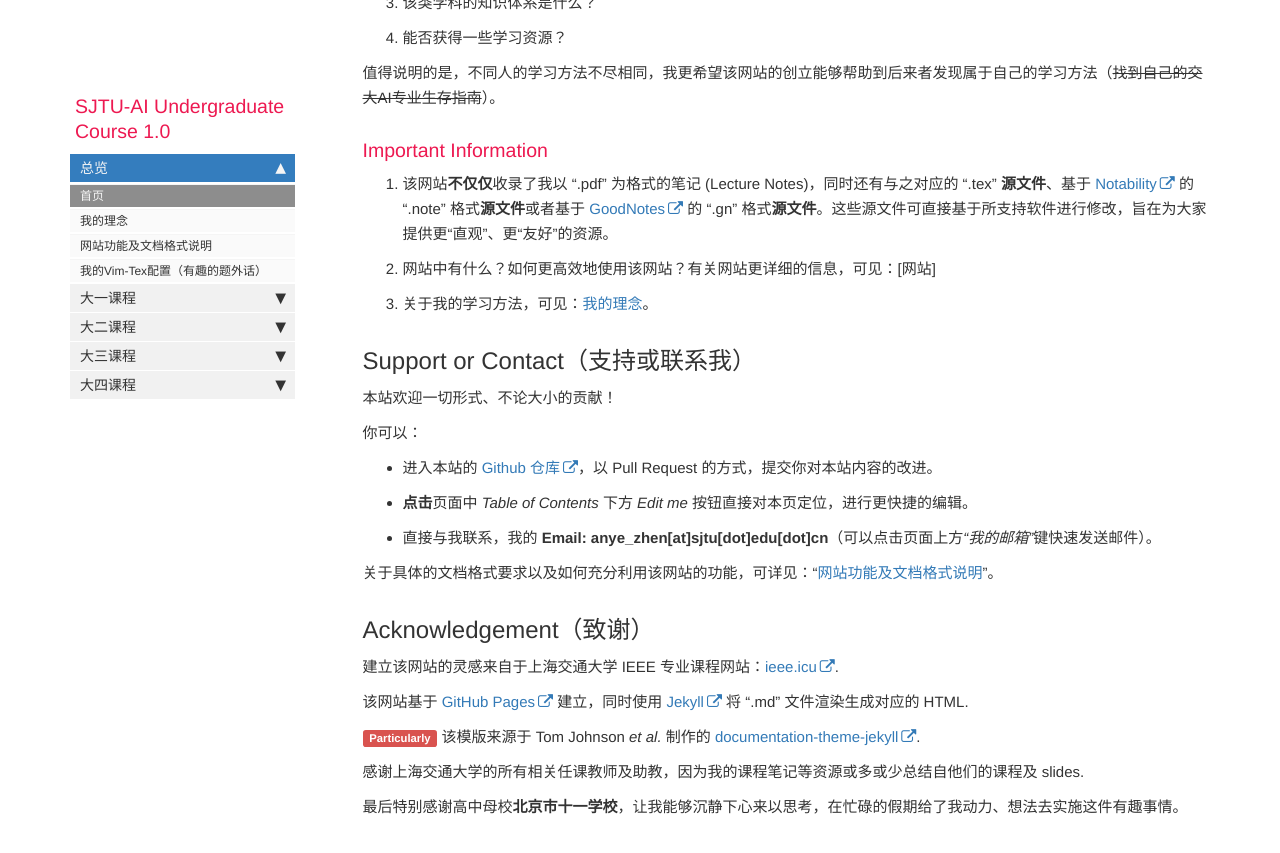
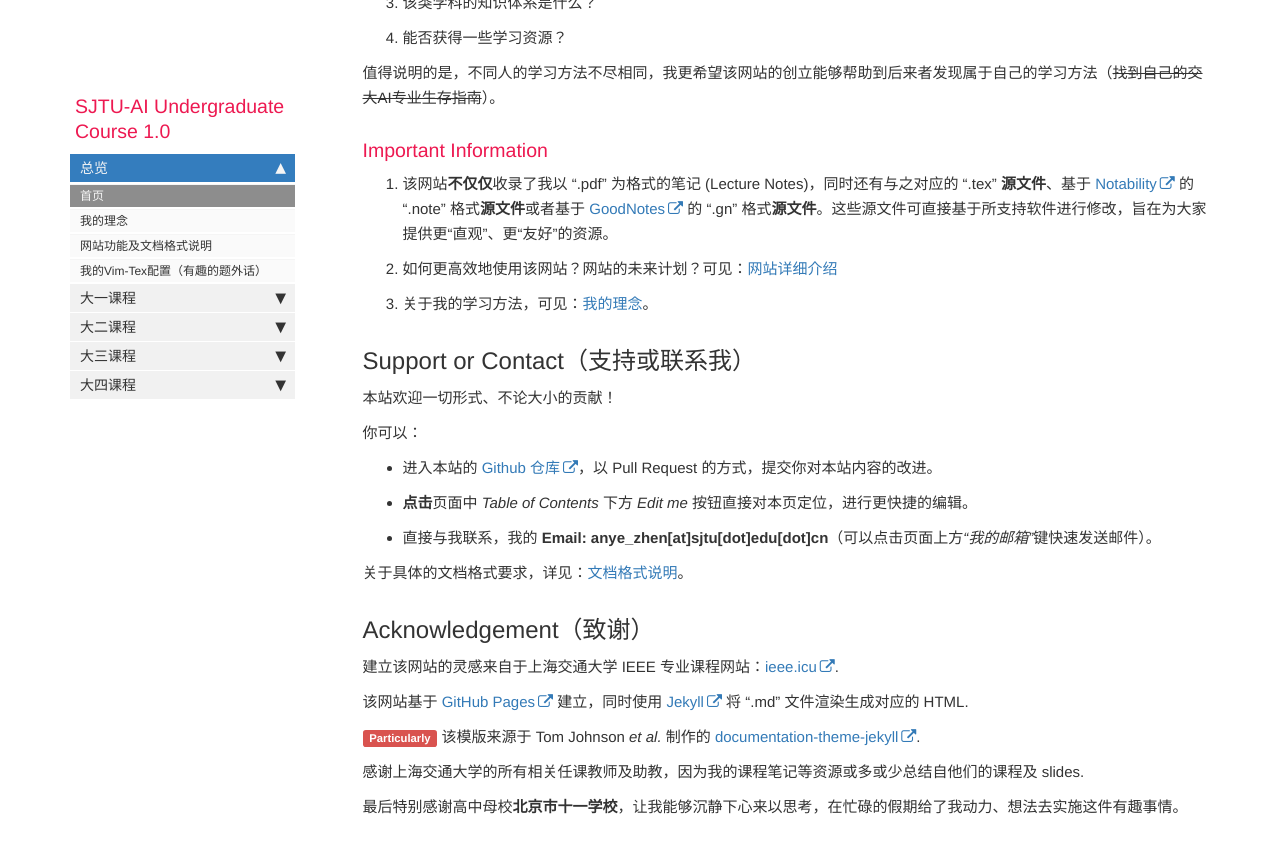
Before and after one commit to aisjtu/aisjtu.github.io, a Jekyll site: the page built from docs/index.md, in a window 1280 px wide and 900 px high, scrolled down 756 px. Shown: the top 853 px of the window. Built offline with Jekyll 4.4.1, drawn with Linux system fonts in a browser that asks for light colours; comment, search, counter and statistics services are not loaded.

Commit message:
Update index.md

```diff
--- a/docs/index.md
+++ b/docs/index.md
@@ -25,7 +25,7 @@ permalink: index.html
 ### Important Information
 
 1. 该网站**不仅仅**收录了我以 “.pdf” 为格式的笔记 (Lecture Notes)，同时还有与之对应的 “.tex” **源文件**、基于 [Notability](https://notability.com/zh-Hans) 的 “.note” 格式**源文件**或者基于 [GoodNotes](https://www.goodnotes.com) 的 “.gn” 格式**源文件**。这些源文件可直接基于所支持软件进行修改，旨在为大家提供更“直观”、更“友好”的资源。
-2. 网站中有什么？如何更高效地使用该网站？有关网站更详细的信息，可见：[网站]
+2. 如何更高效地使用该网站？网站的未来计划？可见：[网站详细介绍](mydoc_details.html)
 3. 关于我的学习方法，可见：[我的理念](mydoc_my_notions.html)。
 
 
@@ -40,7 +40,7 @@ permalink: index.html
 - **点击**页面中 *Table of Contents* 下方 *Edit me* 按钮直接对本页定位，进行更快捷的编辑。
 - 直接与我联系，我的 **Email: anye_zhen[at]sjtu[dot]edu[dot]cn**（可以点击页面上方*“我的邮箱”*键快速发送邮件）。
 
-关于具体的文档格式要求以及如何充分利用该网站的功能，可详见：“[网站功能及文档格式说明]()”。
+关于具体的文档格式要求，详见：[文档格式说明](mydoc_format_req.html)。
 
 
 
```
